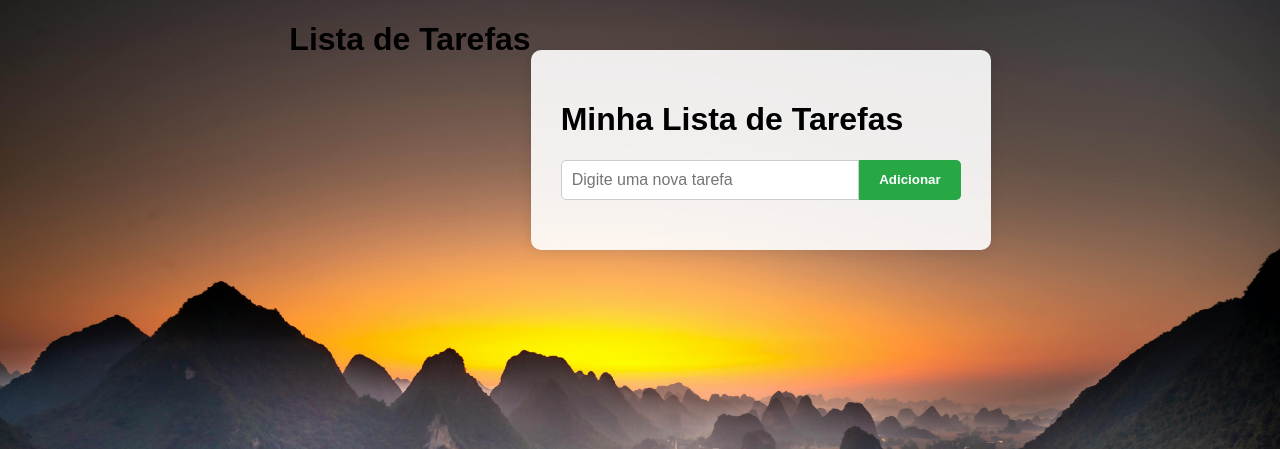
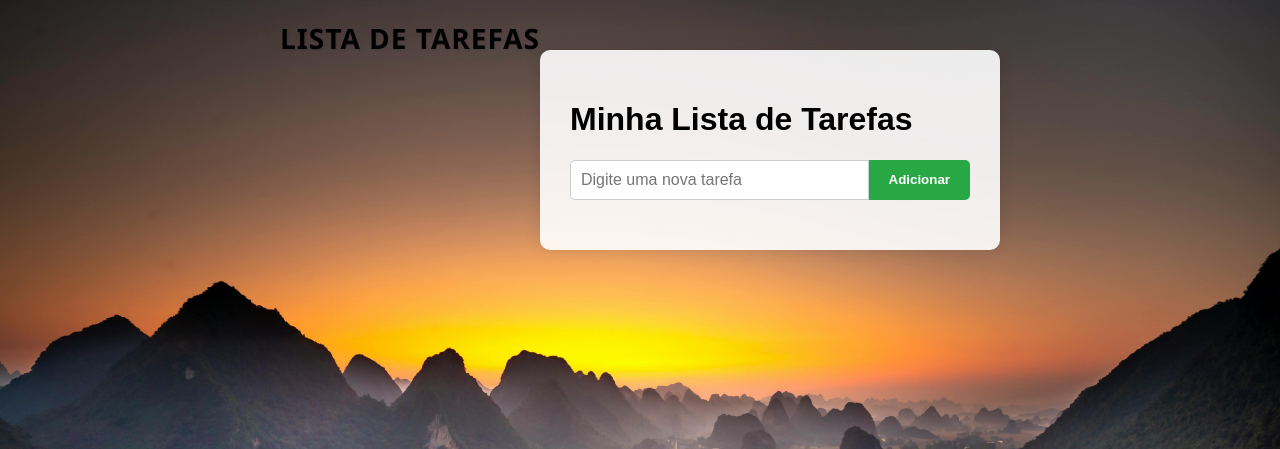
Before and after one commit to mariarita-cf/Flask-todo, a Flask app: page / in a window 1280 px wide. Shown: the top 449 px of the page. Run offline with Flask 3, Linux system fonts and the light colour scheme; data that the repository does not hold is empty; some libraries are stand-ins or nearby versions.

Commit message:
Corrige titulo e fundo da pagina

```diff
--- a/static/style.css
+++ b/static/style.css
@@ -17,7 +17,7 @@ body {
     box-shadow: 0 0 15px rgba(0,0,0,0.1);
 }
 
-h1 {
+
    .titulo {
     color: #000; /* Preto */
     font-weight: bold;
@@ -30,7 +30,7 @@ h1 {
     font-family: 'Segoe UI', Tahoma, Geneva, Verdana, sans-serif;
 }
 
-}
+
 
 form {
     display: flex;
```
